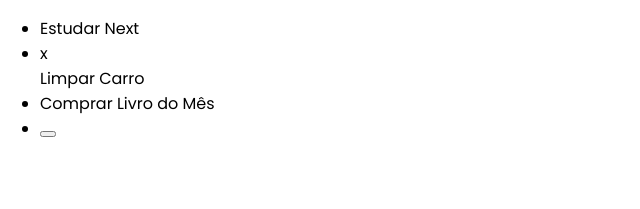
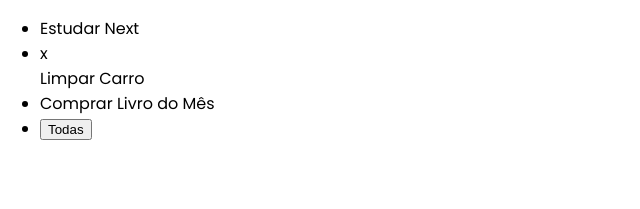
Before and after one commit to gustavomarim/lista-de-tarefas-next.js, a Next.js app: page / in a window 1280 px wide. Shown: the top 209 px of the page, without its empty margins (0-640 px from the left). Built offline with nearby package versions, Linux system fonts and the light colour scheme.

Commit message:
Bugfix: Componente ListaBotão

```diff
--- a/src/components/lista/Lista.tsx
+++ b/src/components/lista/Lista.tsx
@@ -39,8 +39,9 @@
                 {renderizarTarefas()}
                 <li className="p-5">
                     <ListaBotao selecionado={true}
-                        onclick={() => {""}}
-                    />
+                        onClick={() => { "" }}>
+                            Todas
+                    </ListaBotao>
 
                 </li>
             </ul>
--- a/src/components/lista/ListaBotao.tsx
+++ b/src/components/lista/ListaBotao.tsx
@@ -2,16 +2,15 @@
     selecionado?: boolean;
     className?: boolean;
     children: any;
-    onclick: () => void;
+    onClick: (evento: any) => void;
 }
-
 
 export default function ListaBotao(props: ListaBotaoProps) {
 
     const borda = props.selecionado ? 'border-purple-400' : '';
 
     return (
-        <button onClick={props.onclick} className={`
+        <button onClick={props.onClick} className={`
             text-gray-500 font-semibold hover:text-black
             focus:outline-none ${borda}
             ${props.className}
```
Also changed, not shown: src/components/lista/ListaRodape.tsx (added).
